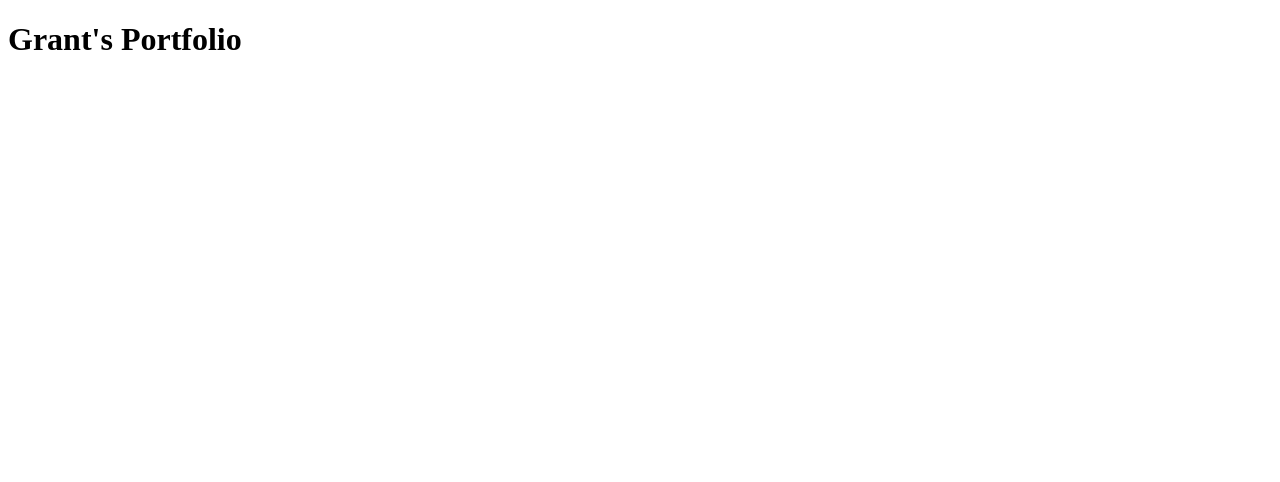
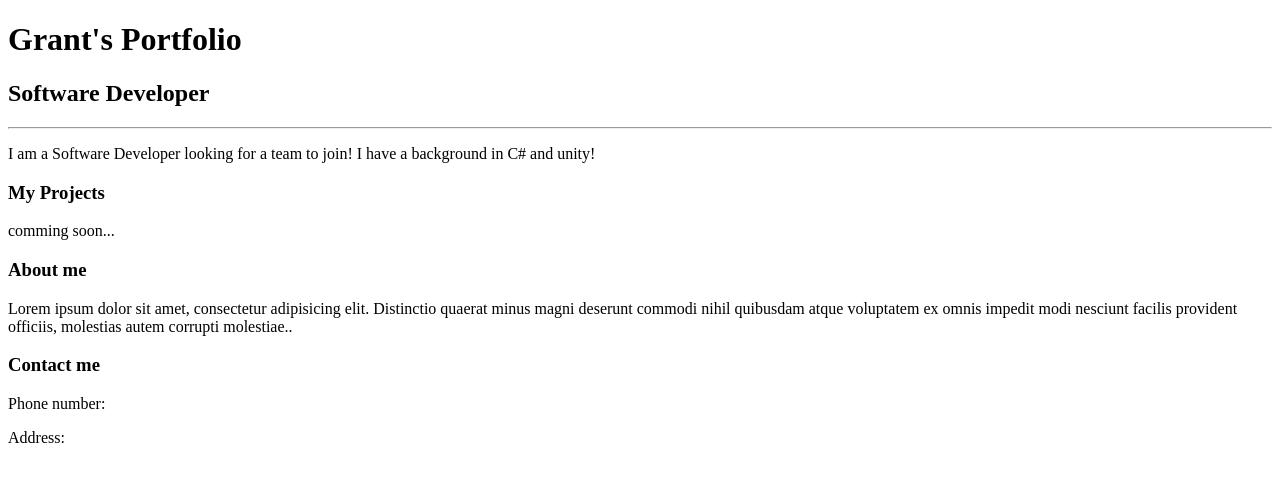
Before and after one commit to adon15/Portfolio, a plain HTML site: page index.html in a window 1280 px wide. Drawn offline with Linux system fonts and the light colour scheme.

Commit message:
Lets GOOO

```diff
--- a/index.html
+++ b/index.html
@@ -7,6 +7,19 @@
     <title>Grant's Portfolio</title>
 </head>
 <body>
-    <h1>Grant's Portfolio</h1>
+    <div>
+        <h1>Grant's Portfolio</h1>
+        <h2>Software Developer</h2>
+
+    </div>
+    <hr>
+    <p>I am a Software Developer looking for a team to join! I have a background in C# and unity!</p>
+    <h3>My Projects</h3>
+        <p>comming soon...</p>
+    <h3>About me</h3>
+        <p>Lorem ipsum dolor sit amet, consectetur adipisicing elit. Distinctio quaerat minus magni deserunt commodi nihil quibusdam atque voluptatem ex omnis impedit modi nesciunt facilis provident officiis, molestias autem corrupti molestiae..</p>
+    <h3>Contact me</h3>
+        <p>Phone number:</p>
+        <p>Address:</p>
 </body>
 </html>
```
